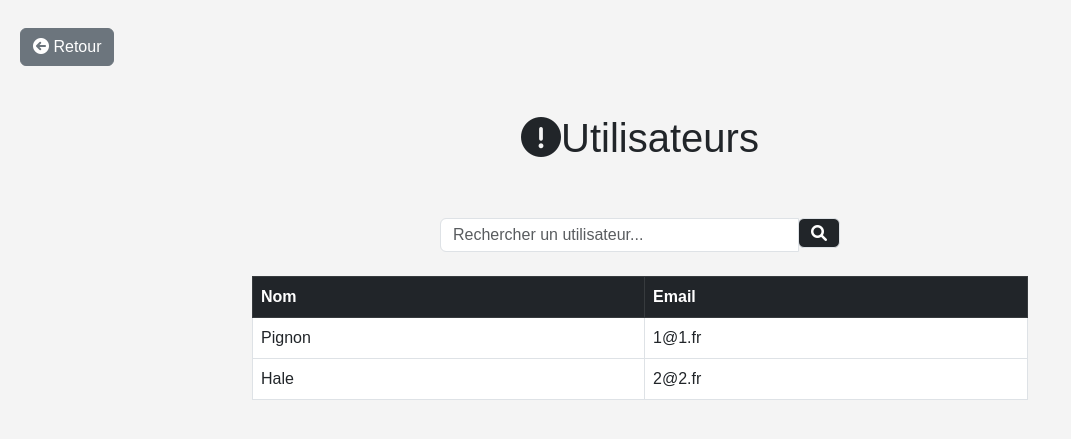
After one commit to tanguym77/Projet-Billetterie, a PHP site: page /vue/UI/Organisateur/listeUser.php in a window 1280 px wide. The commit adds this page. Shown: the top 439 px of the page, without its empty margins (0-1071 px from the left). Run offline with PHP 8.4, Linux system fonts and the light colour scheme.

Commit message:
création liste utilisateurs

```diff
--- a/ctl/ctlOrganisateur.php
+++ b/ctl/ctlOrganisateur.php
@@ -21,6 +21,11 @@ switch ($action) {
         break;
 
 
+    case 'vuelisteUser':
+        include './vue/UI/Organisateur/listeUser.php';
+        break;
+
+
 
 }
 
--- a/vue/UI/Organisateur/Header.php
+++ b/vue/UI/Organisateur/Header.php
@@ -34,7 +34,7 @@
                 </li>
                 <!-- LIEN 2 -->
                 <li class="nav-item">
-                    <a class="nav-link" href="#">Utilisateurs</a>
+                    <a class="nav-link" href="index.php?ctl=Organisateur&action=vuelisteUser">Utilisateurs</a>
                 </li>
                 <!-- LIEN 3 -->
                 <li class="nav-item">
--- a/vue/UI/Organisateur/formAjoutBillet.php
+++ b/vue/UI/Organisateur/formAjoutBillet.php
@@ -75,7 +75,7 @@
 
 <br><br>
 
-    <form action="process_ticket.php" method="post">
+    <form action="" method="post">
         <label for="match_name">Evénement :<i class="fas fa-futbol"></i></label>
         <input type="text" id="match_name" name="match_name" required placeholder="Evénement">
 
--- /dev/null
+++ b/vue/UI/Organisateur/listeUser.php
@@ -0,0 +1,83 @@
+<!DOCTYPE html>
+<html lang="fr">
+<head>
+    <meta charset="UTF-8">
+    <meta name="viewport" content="width=device-width, initial-scale=1.0">
+    <title>Liste des utilisateurs</title>
+    <link rel="stylesheet" href="https://cdnjs.cloudflare.com/ajax/libs/font-awesome/6.0.0-beta3/css/all.min.css">
+    <link rel="stylesheet" href="https://cdnjs.cloudflare.com/ajax/libs/twitter-bootstrap/5.3.0/css/bootstrap.min.css">
+    <style>
+        body {
+            font-family: Arial, sans-serif;
+            background-color: #f4f4f4;
+            margin: 0;
+            padding: 20px;
+        }
+        .container {
+            max-width: 800px;
+            margin: 0 auto;
+        }
+    </style>
+</head>
+<body>
+     <!-- Bouton de retour -->
+     <div class="btn-retour mt-2">
+            <a class="btn btn-secondary" href="javascript:history.go(-1)"><i class="fas fa-arrow-circle-left"></i> Retour</a>
+        </div>
+
+        <br><br>
+
+        <center><h1 class="title-page-allalerte"><i class="fas fa-exclamation-circle"></i>Utilisateurs</h1></center>
+        <br><br>
+        <center>
+<form action="index.php?controleur=utilisateur&action=searchUtilisateur" method="post" class="barre-recherche" style="max-width: 400px;">
+  <div class="input-group md-form form-sm form-1 pl-0">
+    <input class="form-control my-0 py-1 font-italic bar" type="text" name="search" id="search" placeholder="Rechercher un utilisateur...">
+    <div class="input-group-append">
+      <button type="submit" class="input-group-text bg-dark text-white font-weight-bold text-center search" id="basic-text1"><i class="fas fa-search text-white"
+          aria-hidden="true"></i></button></span>
+    </div>
+  </div>
+</form>
+</center>
+
+<br>
+    <div class="container">
+        <div class="card-body">
+            <div class="table-responsive">
+                <table class="table table-bordered" id="dataTable">
+                    <thead class="table-dark">
+                        <tr>
+                            <th>Nom</th>
+                            <th>Email</th>
+                        </tr>
+                    </thead>
+                    <tbody>
+                        <?php
+                        // Données des utilisateurs (exemple)
+                        $listeUtilisateurs = array(
+                            array("nom" => "Pignon", "email" => "1@1.fr"),
+                            array("nom" => "Hale", "email" => "2@2.fr"),
+                        );
+
+                        // Affichage de la liste des utilisateurs sous forme de tableau
+                        if (!empty($listeUtilisateurs)) {
+                            foreach ($listeUtilisateurs as $utilisateur) {
+                                echo "<tr>";
+                                echo "<td>" . $utilisateur['nom'] . "</td>";
+                                echo "<td>" . $utilisateur['email'] . "</td>";
+                                echo "</tr>";
+                            }
+                        } else {
+                            echo "<tr><td colspan='2'>Aucun utilisateur trouvé.</td></tr>";
+                        }
+                        ?>
+                    </tbody>
+                </table>
+            </div>
+        </div>
+
+
+    </div>
+</body>
+</html>
```
